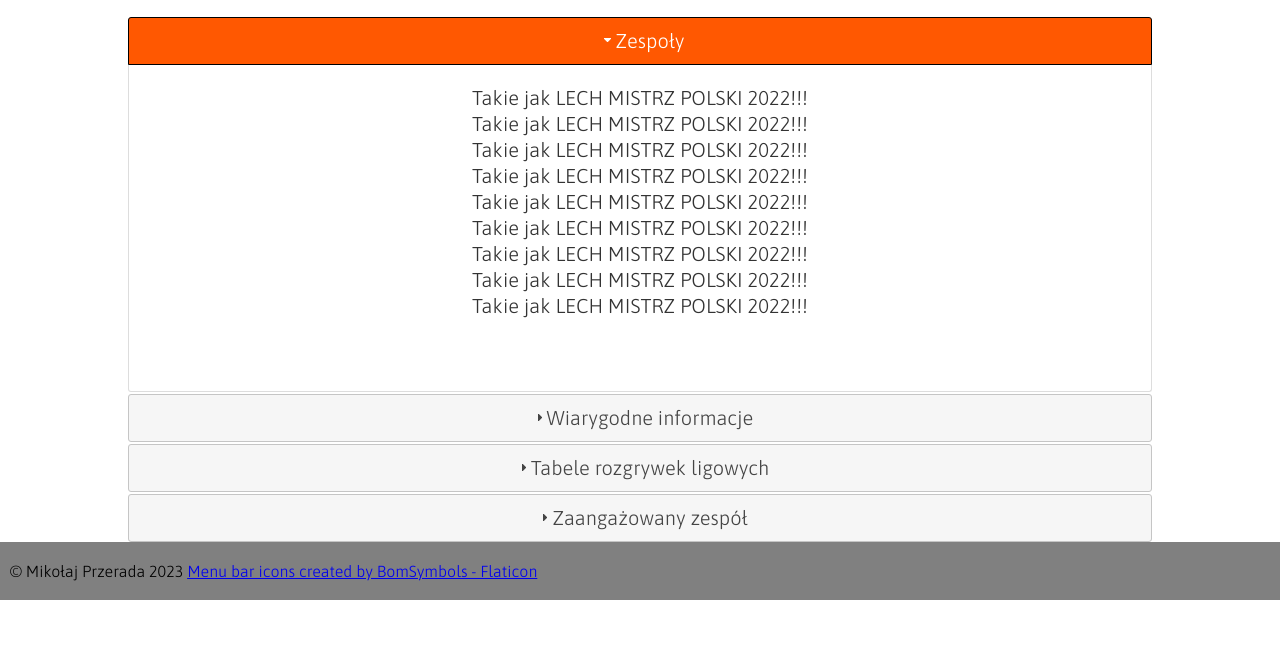
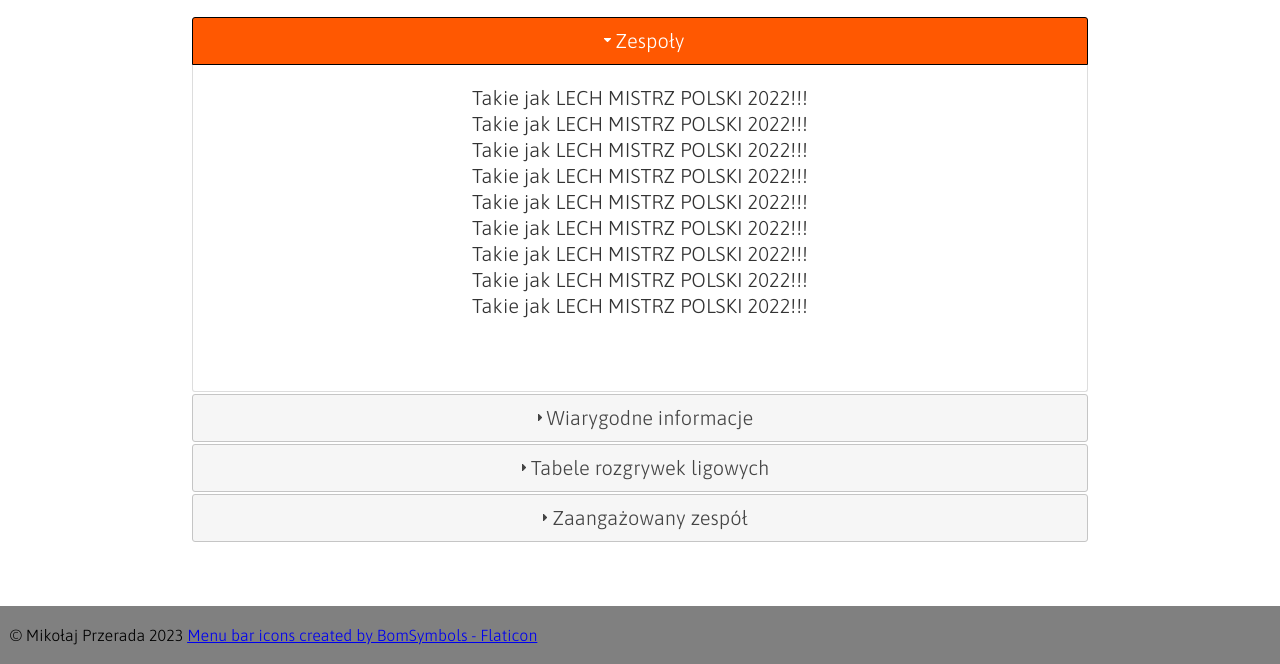
Before and after one commit to weedythepooh/soccer, a plain HTML site: page index.html in a window 1280 px wide. Shown: the part 650-1314 px from the top of the page. Before the commit the page ends 1250 px from the top, so only its background shows below. Drawn offline with nearby package versions, Linux system fonts and the light colour scheme.

Commit message:
made some changes to styles.css

```diff
--- a/style.css
+++ b/style.css
@@ -28,6 +28,7 @@
     display: flex;
 }
 main section{
+    padding: 0 30px 20px 30px;
 
 }
 #main-banner{
@@ -44,16 +45,13 @@
 }
 #about{
     text-align: center;
+    font-size: 20px;
 }
 #about>p{
     font-size: 30px;
     margin: 20px;
 }
-.accordion{
-    width: 80%;
-    margin: 0 10%;
-    font-size: 20px;
-}
+
 @media(orientation: landscape) {
     #menu{
         width: 90%;
@@ -64,14 +62,23 @@
     }
     #main-banner{
         padding: 400px 0 30px 5%;
+
+    }
+    #about{
+        padding: 0 15% 5% 15%;
+
     }
 }
 @media(orientation: portrait) {
     #menu{
+        font-size: 25px;
         width: 50%;
         flex-direction: column;
         margin: 0% 25%;
         text-align: center;
+    }
+    #menu a, #menu h2{
+        font-size: 25px;
     }
     .menuElement{
         display: none;
```
